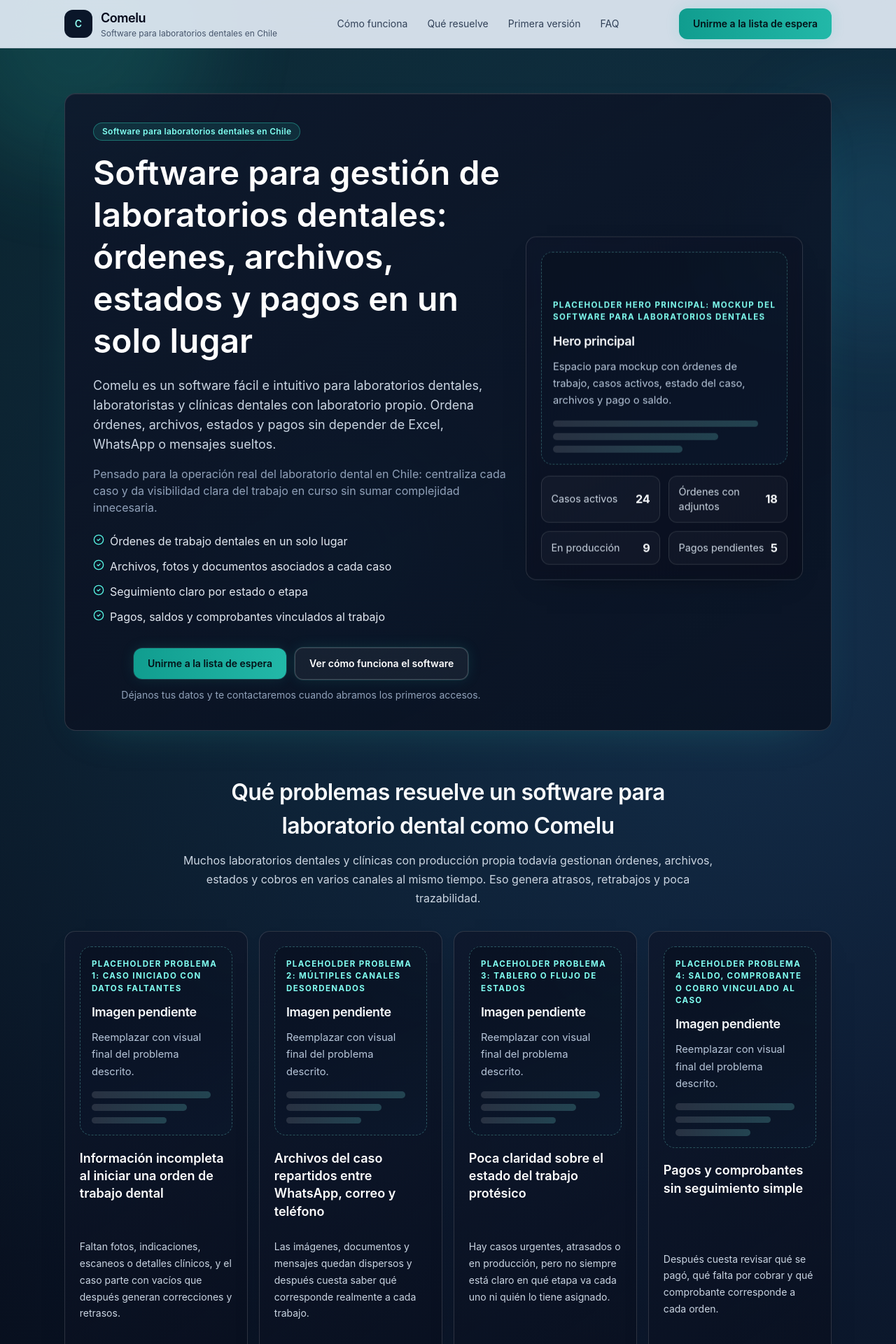
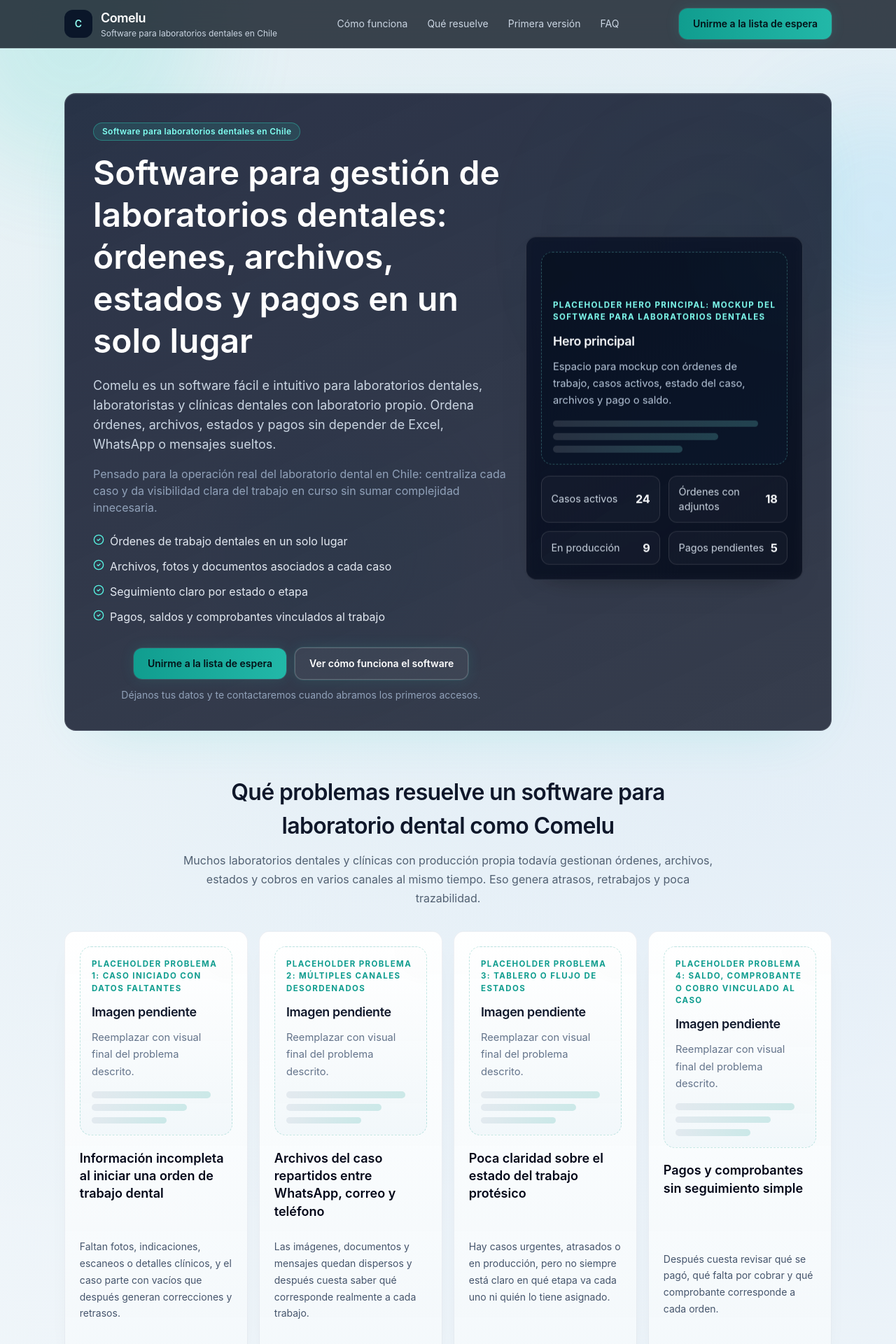
Before and after one commit to garciasilvac/comelu_landing, a React (Vite) app: page / in a window 1280 px wide. Shown: the top 1920 px of the page at 70% size. Built offline with nearby package versions, Linux system fonts and the light colour scheme.

Commit message:
style: rebalance landing light and dark surfaces

```diff
--- a/src/App.tsx
+++ b/src/App.tsx
@@ -578,29 +578,29 @@
   };
 
   return (
-    <div className="page-shell min-h-screen text-white">
+    <div className="page-shell min-h-screen text-slate-950">
       <div className="ambient ambient-a" aria-hidden="true" />
       <div className="ambient ambient-b" aria-hidden="true" />
       <div className="ambient ambient-c" aria-hidden="true" />
 
-      <header className="sticky top-0 z-50 border-b border-slate-900/10 bg-[#edf5ff]/88 backdrop-blur-xl">
+      <header className="sticky top-0 z-50 border-b border-white/10 bg-[#08111d]/78 backdrop-blur-xl">
         <div className="mx-auto flex w-full max-w-[1160px] items-center justify-between gap-4 px-4 py-3 sm:px-6 lg:px-8">
-          <a href="#" className="flex items-center gap-3 text-slate-950">
+          <a href="#" className="flex items-center gap-3 text-white">
             <span className="inline-flex h-10 w-10 items-center justify-center rounded-xl bg-[#0a1629] text-sm font-semibold text-[#8efaf0]">
               C
             </span>
             <span>
               <span className="block text-lg font-semibold tracking-tight">Comelu</span>
-              <span className="block text-xs text-slate-600">Software para laboratorios dentales en Chile</span>
+              <span className="block text-xs text-slate-300">Software para laboratorios dentales en Chile</span>
             </span>
           </a>
 
-          <nav className="hidden items-center gap-7 text-sm text-slate-700 lg:flex" aria-label="Navegación principal">
+          <nav className="hidden items-center gap-7 text-sm text-slate-300 lg:flex" aria-label="Navegación principal">
             {NAV_LINKS.map((link) => (
               <button
                 key={link.id}
                 type="button"
-                className="transition duration-300 hover:text-slate-950 focus-visible:outline-none focus-visible:ring-2 focus-visible:ring-[#109d8f] focus-visible:ring-offset-2 focus-visible:ring-offset-[#edf5ff]"
+                className="transition duration-300 hover:text-white focus-visible:outline-none focus-visible:ring-2 focus-visible:ring-[#109d8f] focus-visible:ring-offset-2 focus-visible:ring-offset-[#08111d]"
                 onClick={() => scrollTo(link.id)}
               >
                 {link.label}
@@ -616,7 +616,7 @@
               type="button"
               aria-label="Abrir menú"
               aria-expanded={mobileMenuOpen}
-              className="inline-flex h-[46px] w-[46px] items-center justify-center rounded-lg border border-slate-900/10 bg-white/70 p-0 text-slate-900 transition hover:bg-white lg:hidden"
+              className="inline-flex h-[46px] w-[46px] items-center justify-center rounded-lg border border-white/12 bg-white/6 p-0 text-white transition hover:bg-white/10 lg:hidden"
               onClick={() => setMobileMenuOpen((prev) => !prev)}
             >
               {mobileMenuOpen ? <X className="h-5 w-5" /> : <Menu className="h-5 w-5" />}
@@ -625,13 +625,13 @@
         </div>
 
         {mobileMenuOpen ? (
-          <div className="border-t border-slate-900/10 bg-[#edf5ff]/95 px-4 py-3 lg:hidden">
+          <div className="border-t border-white/10 bg-[#08111d]/95 px-4 py-3 lg:hidden">
             <div className="mx-auto flex max-w-[1160px] flex-col gap-2">
               {NAV_LINKS.map((link) => (
                 <button
                   key={link.id}
                   type="button"
-                  className="rounded-md px-2 py-2 text-left text-sm text-slate-700 transition hover:bg-slate-950/5"
+                  className="rounded-md px-2 py-2 text-left text-sm text-slate-300 transition hover:bg-white/6 hover:text-white"
                   onClick={() => {
                     scrollTo(link.id);
                     setMobileMenuOpen(false);
@@ -649,7 +649,7 @@
       </header>
 
       <main className="mx-auto w-full max-w-[1160px] px-4 pb-20 pt-10 sm:px-6 lg:px-8 lg:pt-16">
-        <section className="hero-panel panel-frame scroll-mt-28" data-reveal>
+        <section className="hero-panel panel-frame dark-panel scroll-mt-28" data-reveal>
           <div className="hero-grid">
             <div data-reveal data-delay={80}>
               <p
@@ -710,7 +710,7 @@
               </p>
             </div>
 
-            <aside className="glass-card floating-card space-y-4" data-reveal data-delay={140}>
+            <aside className="glass-card dark-card floating-card space-y-4" data-reveal data-delay={140}>
               <PlaceholderVisual
                 label="Placeholder hero principal: mockup del software para laboratorios dentales"
                 title="Hero principal"
@@ -761,8 +761,8 @@
                       variant="compact"
                     />
                   </div>
-                  <h3 className="problem-card-title mt-5 text-lg font-semibold text-white">{item.title}</h3>
-                  <p className="problem-card-description mt-3 text-sm text-slate-300">{item.description}</p>
+                  <h3 className="problem-card-title mt-5 text-lg font-semibold text-slate-950">{item.title}</h3>
+                  <p className="problem-card-description mt-3 text-sm text-slate-600">{item.description}</p>
                 </article>
               );
             })}
@@ -796,12 +796,12 @@
                     variant="audience"
                   />
                   <div className="mt-5 flex items-start gap-4">
-                    <span className="inline-flex h-11 w-11 shrink-0 items-center justify-center rounded-2xl border border-white/15 bg-white/5 text-[#8efaf0]">
+                    <span className="inline-flex h-11 w-11 shrink-0 items-center justify-center rounded-2xl border border-slate-200 bg-white text-[#109d8f]">
                       <Icon className="h-5 w-5" />
                     </span>
                     <div>
-                      <h3 className="text-lg font-semibold text-white">{item.title}</h3>
-                      <p className="mt-2 text-sm text-slate-300">{item.description}</p>
+                      <h3 className="text-lg font-semibold text-slate-950">{item.title}</h3>
+                      <p className="mt-2 text-sm text-slate-600">{item.description}</p>
                     </div>
                   </div>
                 </article>
@@ -824,7 +824,7 @@
             <div className="flex items-center justify-between gap-4">
               <div>
                 <p className="section-eyebrow mb-2">Flujo guiado</p>
-                <p className="text-sm text-slate-400">
+                <p className="text-sm text-slate-500">
                   Paso {currentHowIndex + 1} de {HOW_IT_WORKS.length}
                 </p>
               </div>
@@ -862,8 +862,8 @@
                       <div className="glass-card flex h-full flex-col justify-between">
                         <div>
                           <div className="step-pill mx-auto">{item.step}</div>
-                          <h3 className="mt-6 text-2xl font-semibold text-white">{item.title}</h3>
-                          <p className="mt-4 max-w-2xl text-base leading-8 text-slate-300">{item.description}</p>
+                          <h3 className="mt-6 text-2xl font-semibold text-slate-950">{item.title}</h3>
+                          <p className="mt-4 max-w-2xl text-base leading-8 text-slate-600">{item.description}</p>
                         </div>
                       </div>
                       <div className="glass-card flex h-full items-center">
@@ -917,8 +917,8 @@
           />
           <div className="mt-8 grid gap-6 lg:grid-cols-2">
             <article className="glass-card interactive-card" data-reveal data-delay={0}>
-              <h3 className="text-lg font-semibold text-white">Qué incluirá primero</h3>
-              <ul className="mt-4 space-y-3 text-sm text-slate-200">
+              <h3 className="text-lg font-semibold text-slate-950">Qué incluirá primero</h3>
+              <ul className="mt-4 space-y-3 text-sm text-slate-700">
                 {INITIAL_FEATURES.map((item) => (
                   <li key={item} className="flex items-start gap-3">
                     <CheckCircle2 className="mt-0.5 h-4 w-4 shrink-0 text-[#56f3e2]" />
@@ -928,8 +928,8 @@
               </ul>
             </article>
             <article className="glass-card interactive-card" data-reveal data-delay={80}>
-              <h3 className="text-lg font-semibold text-white">Más adelante.</h3>
-              <ul className="mt-4 space-y-3 text-sm text-slate-300">
+              <h3 className="text-lg font-semibold text-slate-950">Más adelante.</h3>
+              <ul className="mt-4 space-y-3 text-sm text-slate-600">
                 {FUTURE_FEATURES.map((item) => (
                   <li key={item} className="flex items-start gap-3">
                     <ArrowRight className="mt-0.5 h-4 w-4 shrink-0 text-slate-400" />
@@ -974,7 +974,7 @@
         </section>
 
         <section id="lista-espera" className="section-block scroll-mt-28">
-          <div className="panel-frame p-6 sm:p-8" data-reveal data-delay={0}>
+          <div className="panel-frame dark-panel p-6 sm:p-8" data-reveal data-delay={0}>
             <SectionIntro
               title="Únete a la lista de espera y ayúdanos a priorizar el software para laboratorio dental que realmente necesita el rubro"
               description="Déjanos tus datos para obtener descuentos especiales de lanzamiento que ofreceremos a nuestros primeros clientes"
@@ -1298,7 +1298,7 @@
               return (
                 <article
                   key={item.q}
-                  className="interactive-card overflow-hidden rounded-xl border border-white/15 bg-white/[0.04] backdrop-blur-sm transition hover:bg-white/[0.06]"
+                  className="interactive-card overflow-hidden rounded-xl border border-slate-200 bg-white/90 backdrop-blur-sm transition hover:bg-white"
                   data-reveal
                   data-delay={index * 70}
                 >
@@ -1308,7 +1308,7 @@
                       type="button"
                       aria-expanded={isOpen}
                       aria-controls={panelId}
-                      className="flex w-full items-center justify-between px-5 py-4 text-left text-sm font-semibold text-white focus-visible:outline-none focus-visible:ring-2 focus-visible:ring-[#2dd4bf] focus-visible:ring-inset"
+                      className="flex w-full items-center justify-between px-5 py-4 text-left text-sm font-semibold text-slate-950 focus-visible:outline-none focus-visible:ring-2 focus-visible:ring-[#2dd4bf] focus-visible:ring-inset"
                       onClick={() => setFaqOpenIndex(isOpen ? null : index)}
                     >
                       {item.q}
@@ -1320,9 +1320,9 @@
                     role="region"
                     aria-labelledby={buttonId}
                     aria-hidden={!isOpen}
-                    className={`faq-panel text-sm text-slate-300 ${isOpen ? "is-open" : ""}`}
+                    className={`faq-panel text-sm text-slate-600 ${isOpen ? "is-open" : ""}`}
                   >
-                    <div className="faq-panel-inner border-t border-white/10 px-5 py-4">{item.a}</div>
+                    <div className="faq-panel-inner border-t border-slate-200 px-5 py-4">{item.a}</div>
                   </div>
                 </article>
               );
--- a/src/index.css
+++ b/src/index.css
@@ -1,8 +1,8 @@
 @import "tailwindcss";
 
 :root {
-  color: #e2e8f0;
-  background-color: #050816;
+  color: #0f172a;
+  background-color: #f4f8fb;
   font-family: Inter, system-ui, -apple-system, Segoe UI, Roboto, Helvetica, Arial, sans-serif;
   text-rendering: optimizeLegibility;
   -webkit-font-smoothing: antialiased;
@@ -22,7 +22,7 @@
 body {
   margin: 0;
   min-height: 100vh;
-  background-color: #050816;
+  background-color: #f4f8fb;
   overflow-x: hidden;
   overflow-x: clip;
 }
@@ -32,9 +32,9 @@
   overflow-x: hidden;
   overflow-x: clip;
   background:
-    radial-gradient(circle at 15% -15%, rgba(27, 129, 120, 0.35), transparent 34%),
-    radial-gradient(circle at 88% 12%, rgba(60, 128, 220, 0.26), transparent 30%),
-    linear-gradient(180deg, #03060f 0%, #060b16 48%, #070f1e 100%);
+    radial-gradient(circle at 15% -15%, rgba(27, 129, 120, 0.08), transparent 34%),
+    radial-gradient(circle at 88% 12%, rgba(60, 128, 220, 0.08), transparent 30%),
+    linear-gradient(180deg, #f6fafc 0%, #eff5f8 48%, #edf4f8 100%);
 }
 
 .ambient {
@@ -117,7 +117,7 @@
   font-size: clamp(1.55rem, 1.1rem + 1.5vw, 2rem);
   font-weight: 600;
   letter-spacing: -0.02em;
-  color: #f8fafc;
+  color: #0f172a;
 }
 
 .section-eyebrow {
@@ -130,7 +130,7 @@
 }
 
 .section-copy {
-  color: #cbd5e1;
+  color: #526173;
   font-size: 1rem;
   line-height: 1.7;
 }
@@ -143,19 +143,47 @@
 
 .panel-frame {
   border-radius: 1rem;
-  border: 1px solid rgba(255, 255, 255, 0.14);
-  background: linear-gradient(150deg, rgba(14, 22, 42, 0.87), rgba(8, 14, 28, 0.78));
+  border: 1px solid rgba(148, 163, 184, 0.16);
+  background: linear-gradient(180deg, rgba(255, 255, 255, 0.94), rgba(245, 249, 251, 0.92));
   box-shadow:
-    0 22px 64px -42px rgba(45, 212, 191, 0.35),
-    inset 0 1px 0 rgba(255, 255, 255, 0.08);
+    0 20px 54px -40px rgba(15, 23, 42, 0.18),
+    inset 0 1px 0 rgba(255, 255, 255, 0.75);
 }
 
 .glass-card {
   border-radius: 0.95rem;
+  border: 1px solid rgba(148, 163, 184, 0.16);
+  background: linear-gradient(180deg, rgba(255, 255, 255, 0.96), rgba(244, 248, 251, 0.94));
+  backdrop-filter: blur(8px);
+  padding: 1.3rem;
+  box-shadow: 0 16px 42px -30px rgba(15, 23, 42, 0.18);
+}
+
+.dark-panel {
+  border: 1px solid rgba(255, 255, 255, 0.14);
+  background:
+    linear-gradient(155deg, rgba(17, 25, 48, 0.88), rgba(10, 16, 33, 0.8)),
+    radial-gradient(circle at 85% 24%, rgba(45, 212, 191, 0.15), transparent 30%);
+  box-shadow:
+    0 24px 80px -44px rgba(45, 212, 191, 0.3),
+    inset 0 1px 0 rgba(255, 255, 255, 0.08);
+}
+
+.dark-panel .section-title {
+  color: #f8fafc;
+}
+
+.dark-panel .section-copy {
+  color: #cbd5e1;
+}
+
+.dark-panel .section-eyebrow {
+  color: #81fff2;
+}
+
+.dark-card {
   border: 1px solid rgba(255, 255, 255, 0.14);
   background: linear-gradient(145deg, rgba(14, 23, 43, 0.84), rgba(9, 15, 30, 0.74));
-  backdrop-filter: blur(8px);
-  padding: 1.3rem;
   box-shadow: 0 16px 42px -30px rgba(0, 0, 0, 0.7);
 }
 
@@ -229,22 +257,30 @@
   border: 1px solid rgba(255, 255, 255, 0.12);
   background: rgba(255, 255, 255, 0.03);
   padding: 0.68rem 0.85rem;
-  color: #cbd5e1;
+  color: #526173;
   font-size: 0.9rem;
 }
 
 .metric-row strong {
-  color: #f8fafc;
+  color: #0f172a;
   font-size: 1.02rem;
   letter-spacing: -0.02em;
 }
 
+.dark-card .metric-row {
+  color: #cbd5e1;
+}
+
+.dark-card .metric-row strong {
+  color: #f8fafc;
+}
+
 .placeholder-card {
   border-radius: 1rem;
-  border: 1px dashed rgba(129, 255, 242, 0.28);
+  border: 1px dashed rgba(16, 157, 143, 0.24);
   background:
-    linear-gradient(155deg, rgba(9, 18, 34, 0.88), rgba(12, 24, 44, 0.82)),
-    radial-gradient(circle at top right, rgba(45, 212, 191, 0.12), transparent 36%);
+    linear-gradient(180deg, rgba(255, 255, 255, 0.96), rgba(241, 247, 250, 0.95)),
+    radial-gradient(circle at top right, rgba(16, 157, 143, 0.08), transparent 36%);
   padding: 1rem;
 }
 
@@ -273,7 +309,7 @@
   font-weight: 700;
   letter-spacing: 0.12em;
   text-transform: uppercase;
-  color: #81fff2;
+  color: #109d8f;
 }
 
 .placeholder-title {
@@ -281,12 +317,12 @@
   font-size: 1.12rem;
   font-weight: 600;
   letter-spacing: -0.02em;
-  color: #f8fafc;
+  color: #0f172a;
 }
 
 .placeholder-detail {
   margin: 0.65rem 0 0;
-  color: #b7c6d9;
+  color: #64748b;
   font-size: 0.92rem;
   line-height: 1.65;
 }
@@ -301,6 +337,29 @@
   display: block;
   height: 0.6rem;
   border-radius: 999px;
+  background: linear-gradient(90deg, rgba(148, 163, 184, 0.18), rgba(16, 157, 143, 0.18));
+}
+
+.dark-card .placeholder-card {
+  border: 1px dashed rgba(129, 255, 242, 0.28);
+  background:
+    linear-gradient(155deg, rgba(9, 18, 34, 0.88), rgba(12, 24, 44, 0.82)),
+    radial-gradient(circle at top right, rgba(45, 212, 191, 0.12), transparent 36%);
+}
+
+.dark-card .placeholder-label {
+  color: #81fff2;
+}
+
+.dark-card .placeholder-title {
+  color: #f8fafc;
+}
+
+.dark-card .placeholder-detail {
+  color: #b7c6d9;
+}
+
+.dark-card .placeholder-lines span {
   background: linear-gradient(90deg, rgba(255, 255, 255, 0.12), rgba(129, 255, 242, 0.2));
 }
 
@@ -334,8 +393,8 @@
 
 .how-carousel {
   background:
-    linear-gradient(145deg, rgba(12, 20, 39, 0.94), rgba(7, 14, 28, 0.82)),
-    radial-gradient(circle at 82% 20%, rgba(45, 212, 191, 0.14), transparent 28%);
+    linear-gradient(180deg, rgba(255, 255, 255, 0.94), rgba(245, 249, 251, 0.92)),
+    radial-gradient(circle at 82% 20%, rgba(16, 157, 143, 0.08), transparent 28%);
 }
 
 .carousel-arrow {
@@ -345,9 +404,9 @@
   align-items: center;
   justify-content: center;
   border-radius: 999px;
-  border: 1px solid rgba(255, 255, 255, 0.14);
-  background: rgba(255, 255, 255, 0.05);
-  color: #f8fafc;
+  border: 1px solid rgba(148, 163, 184, 0.22);
+  background: rgba(255, 255, 255, 0.92);
+  color: #0f172a;
   transition:
     transform 220ms ease,
     border-color 220ms ease,
@@ -376,7 +435,7 @@
   height: 0.42rem;
   width: 100%;
   border-radius: 999px;
-  background: rgba(255, 255, 255, 0.12);
+  background: rgba(148, 163, 184, 0.2);
 }
 
 .carousel-progress-fill {
@@ -482,6 +541,10 @@
 .field option {
   color: #e2e8f0;
   background: #111827;
+}
+
+.dark-panel .field-label {
+  color: #dbe5f1;
 }
 
 .faq-panel {
```
